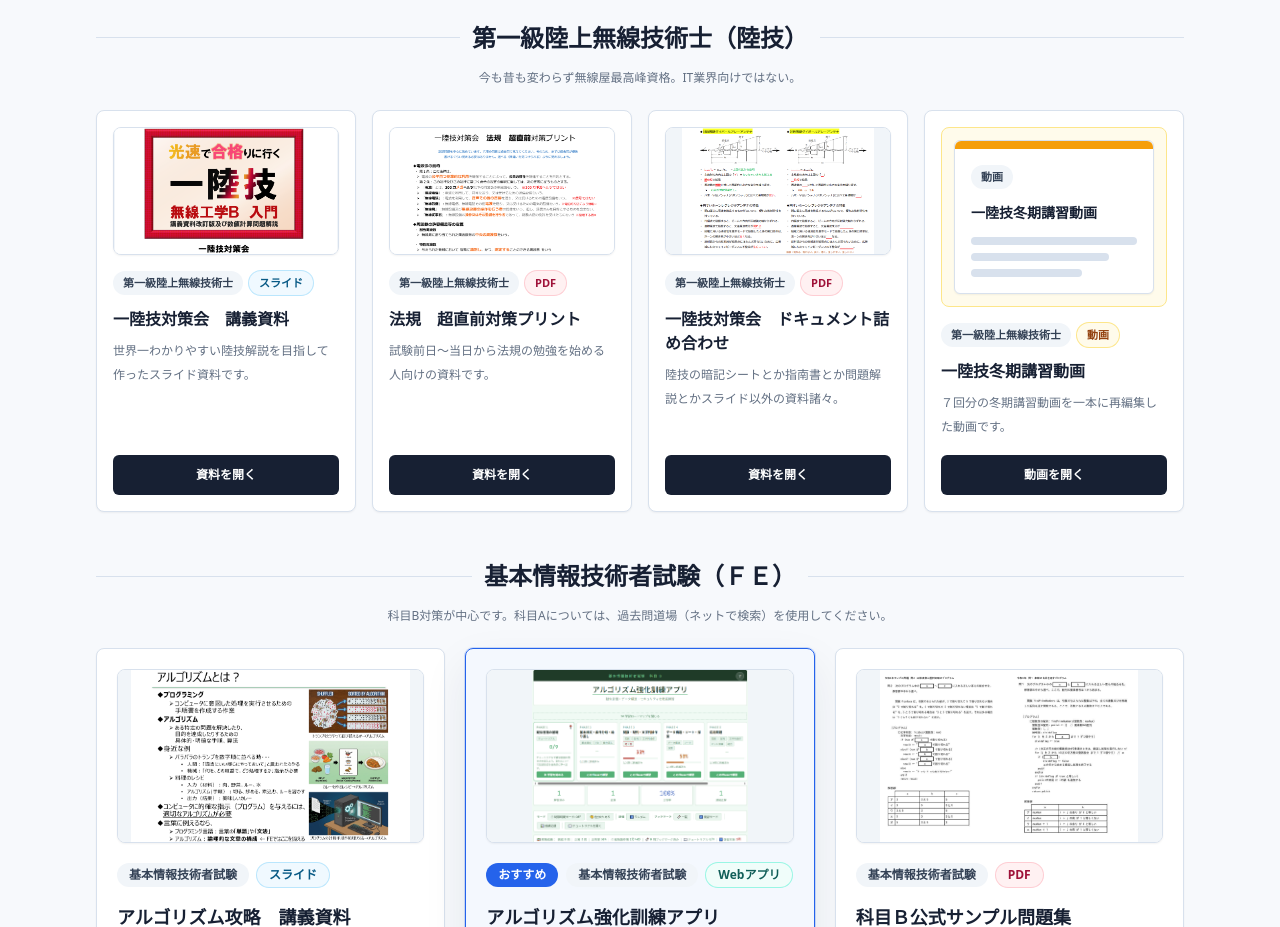
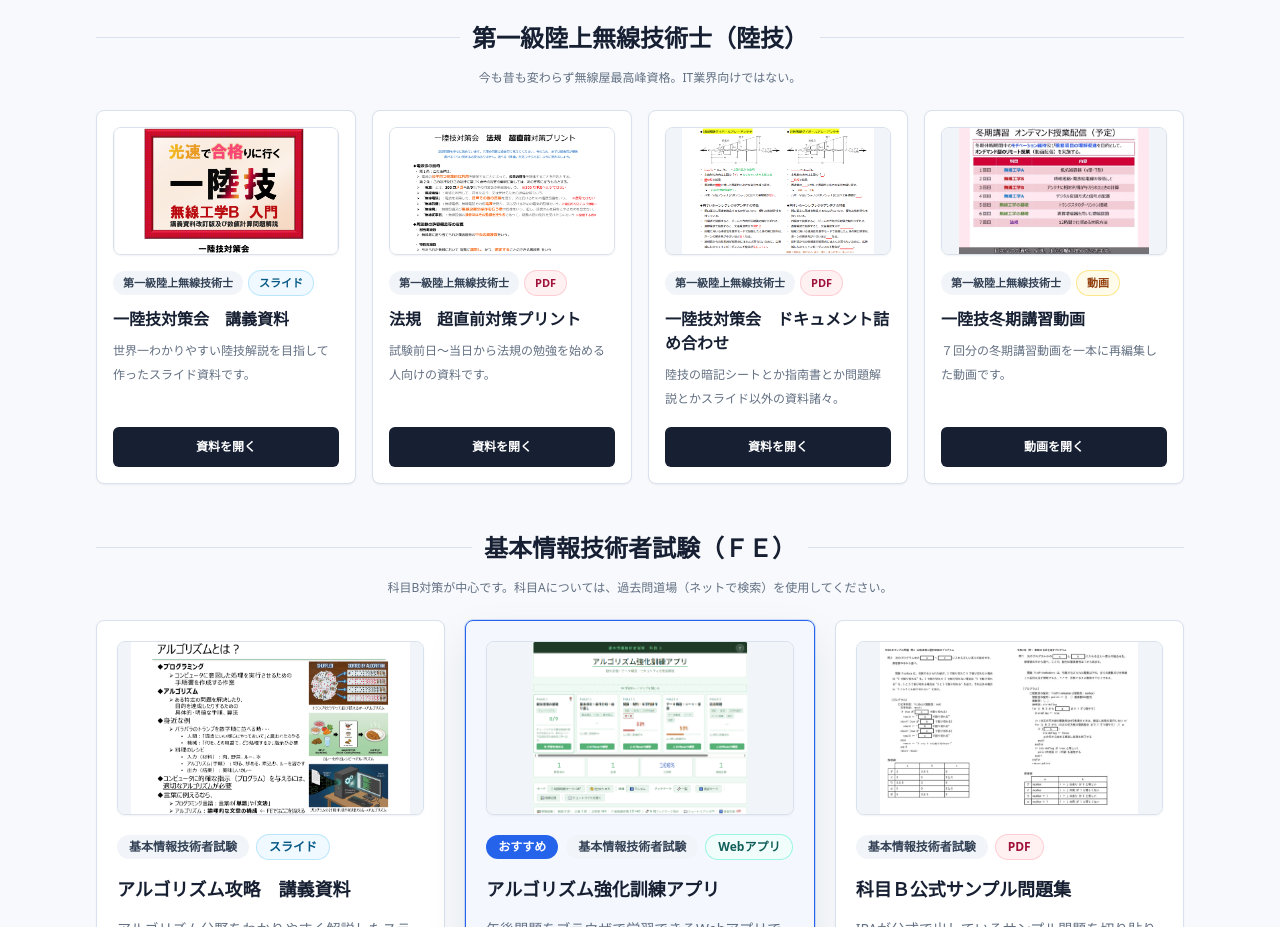
Before and after one commit to hmamiya52-bit/4th-TA_byMamiya, a Next.js app: page / in a window 1280 px wide. Shown: the part 1020-1947 px from the top of the page. Built offline with nearby package versions, Linux system fonts and the light colour scheme.

Commit message:
Add radio winter video thumbnail

```diff
--- a/src/data/materials.ts
+++ b/src/data/materials.ts
@@ -42,6 +42,7 @@ export const materials: Material[] = [
     type: "動画",
     description: "７回分の冬期講習動画を一本に再編集した動画です。",
     url: "https://drive.google.com/file/d/1Nw-iqMFAdNetf-JgW33fn5CqUwOytmEL/view?usp=drive_link",
+    thumbnail: "/materials/rikugi4.png",
   },
   {
     title: "アルゴリズム攻略　講義資料",
```
Also changed, not shown: public/materials/rikugi4.png (added).
